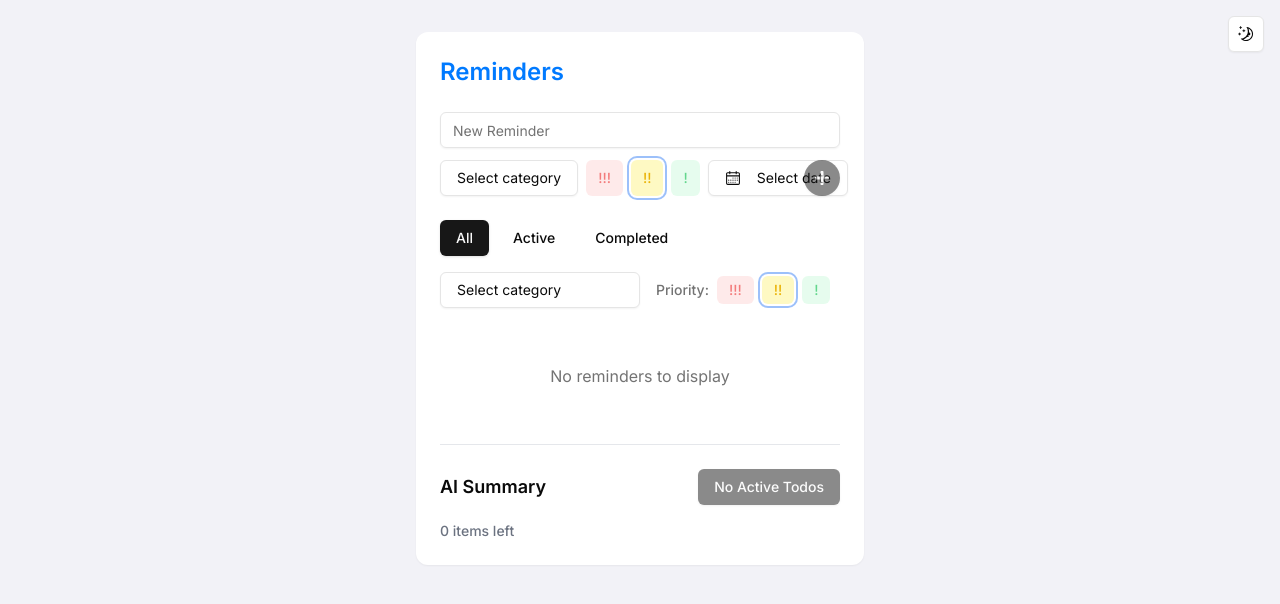
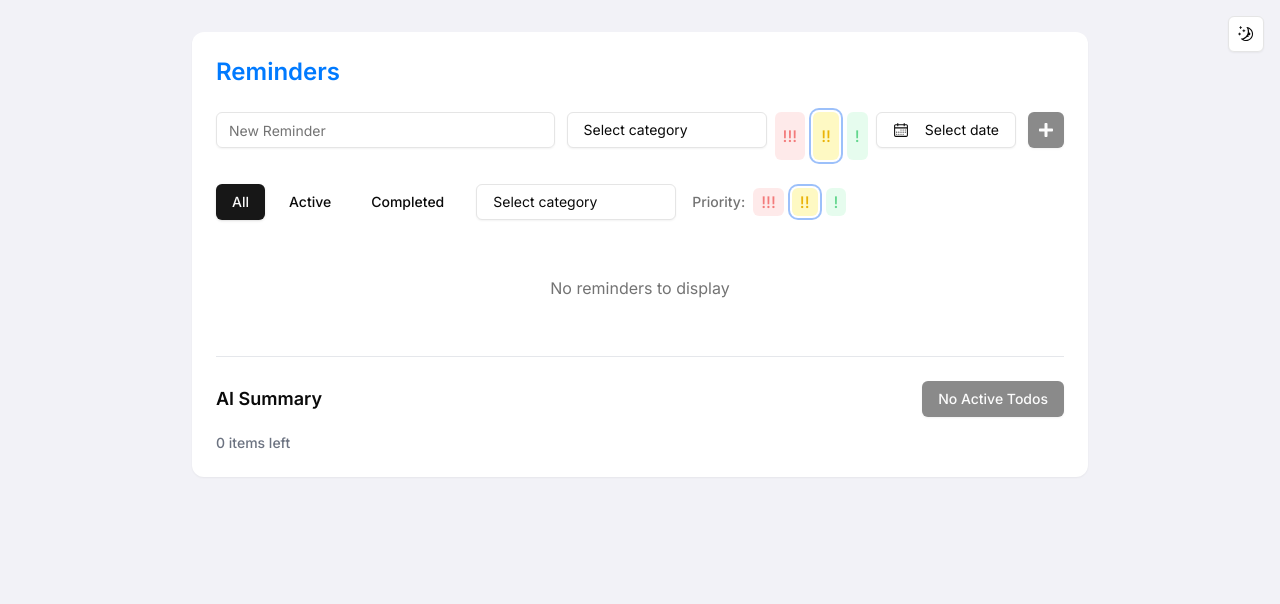
Before and after one commit to ambichetan/react-todo-app, a React (Vite) app: page / in a window 1280 px wide. Shown: the top 604 px of the page. Built offline with nearby package versions, Linux system fonts and the light colour scheme; a web font is replaced by a local one.

Commit message:
UX cleanup - cline + gemini 2.0 flash

```diff
--- a/src/App.jsx
+++ b/src/App.jsx
@@ -11,7 +11,7 @@ function App() {
   return (
     <div className="min-h-screen bg-[#F2F2F7] dark:bg-black py-8 transition-colors">
       <ThemeToggle />
-      <div className="max-w-md mx-auto bg-white dark:bg-[#1C1C1E] rounded-xl shadow-sm p-6">
+      <div className="max-w-4xl mx-auto bg-white dark:bg-[#1C1C1E] rounded-xl shadow-sm p-6">
         <h1 className="text-2xl font-semibold text-[#007AFF] dark:text-[#0A84FF] mb-6">
           Reminders
         </h1>
--- a/src/components/AddTodo.jsx
+++ b/src/components/AddTodo.jsx
@@ -1,4 +1,4 @@
-import { useState, useEffect } from "react";
+import { useState, useEffect, useRef } from "react";
 import { CalendarIcon } from "@radix-ui/react-icons";
 import { format } from "date-fns";
 import { useTodoContext } from "../context/TodoContext";
@@ -22,6 +22,7 @@ function AddTodo() {
   const [selectedPriority, setSelectedPriority] = useState("medium");
   const [open, setOpen] = useState(false);
   const { addTodo } = useTodoContext();
+  const inputRef = useRef(null);
 
   useEffect(() => {
     if (selectedDate && !selectedTime) {
@@ -47,6 +48,7 @@ function AddTodo() {
       setSelectedCategory(null);
       setSelectedPriority("medium");
       setOpen(false);
+      inputRef.current?.focus();
     }
   };
 
@@ -76,18 +78,19 @@ function AddTodo() {
   );
 
   return (
-    <form className="flex flex-wrap gap-3 mb-6" onSubmit={handleSubmit}>
-      <div className="flex-1 min-w-[200px]">
+    <form className="flex w-full gap-3 mb-6" onSubmit={handleSubmit}>
+      <div className="flex-1">
         <Input
           type="text"
-          className="w-full"
+          className="w-full mb-3"
           value={text}
           onChange={(e) => setText(e.target.value)}
           placeholder="New Reminder"
           aria-label="Add a new reminder"
+          ref={inputRef}
         />
       </div>
-      <div className="flex gap-2 flex-1 min-w-[350px]">
+      <div className="flex gap-2 flex-1">
         <CategorySelector
           selectedCategory={selectedCategory}
           onSelectCategory={setSelectedCategory}
@@ -99,15 +102,11 @@ function AddTodo() {
         />
         <Popover open={open} onOpenChange={setOpen}>
           <PopoverTrigger asChild>
-            <Button
-              variant="outline"
-              className="flex-1 justify-start text-left font-normal"
-            >
+            <Button variant="outline" className="flex-1 justify-start text-left font-normal">
               <CalendarIcon className="mr-2 h-4 w-4" />
               {selectedDate
-                ? format(selectedDate, "MMM d, yyyy")
+                ? format(selectedDate, "MMM d, yyyy") + (selectedTime ? ` at ${selectedTime}` : "")
                 : "Select date"}
-              {selectedTime ? ` at ${selectedTime}` : ""}
             </Button>
           </PopoverTrigger>
           <PopoverContent className="w-auto p-0" align="start">
@@ -124,7 +123,7 @@ function AddTodo() {
       <Button
         type="submit"
         size="icon"
-        className="rounded-full"
+        className="rounded-md"
         aria-label="Add reminder"
         disabled={!text.trim()}
       >
--- a/src/components/ui/priority-selector.jsx
+++ b/src/components/ui/priority-selector.jsx
@@ -21,7 +21,7 @@ export function PrioritySelector({ value = "medium", onChange, className }) {
           key={priority}
           onClick={() => onChange(priority)}
           className={cn(
-            "px-3 py-1 rounded-md text-sm font-medium transition-colors",
+            "px-2 py-0.5 rounded-md font-medium transition-colors",
             colorClass,
             value === priority ? "ring-2 ring-offset-2" : "opacity-70 hover:opacity-100"
           )}
@@ -38,7 +38,7 @@ export function PriorityBadge({ priority = "medium", className }) {
   return (
     <span
       className={cn(
-        "inline-flex items-center px-2 py-0.5 rounded text-xs font-medium",
+        "inline-flex items-center shrink-0 px-2 py-0.5 rounded text-xs font-medium",
         priorityColors[priority],
         className
       )}
```
